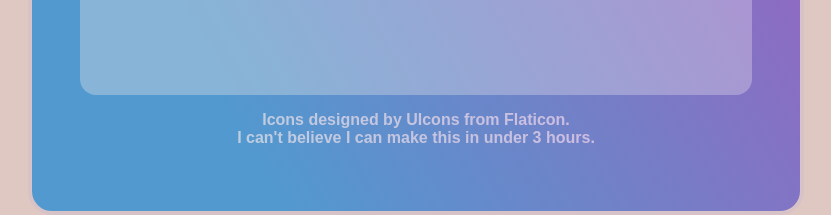
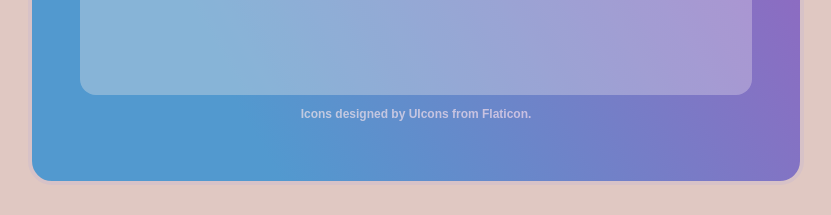
Before and after one commit to TheAmanD/TheAmanD.github.io, a plain HTML site: page index.html in a window 1280 px wide. Shown: the part 669-884 px from the top of the page, without its empty margins (224-1055 px from the left). After the commit the page ends 854 px from the top, so only its background shows below. Drawn offline with nearby package versions, Linux system fonts and the light colour scheme; a web font is replaced by a local one.

Commit message:
Update website

```diff
--- a/index.html
+++ b/index.html
@@ -33,7 +33,6 @@
 				<p>YouTube</p>
 			</div></a>
 		</div>
-		<p style="text-align: center;background: linear-gradient(60deg, #BCD0E0 20%, #CFBAE1 80%);-webkit-background-clip: text;-webkit-text-fill-color: transparent;font-family: poppins, sans-serif;font-size: 16px;text-align: center;font-weight: bold;">Icons designed by UIcons from Flaticon.<br>
-		I can't believe I can make this in under 3 hours.</p>
+		<p style="text-align: center;background: linear-gradient(60deg, #BCD0E0 20%, #CFBAE1 80%);-webkit-background-clip: text;-webkit-text-fill-color: transparent;font-family: poppins, sans-serif;font-size: 12px;text-align: center;font-weight: bold;">Icons designed by UIcons from Flaticon.</p>
     </body>
 </html>
```
